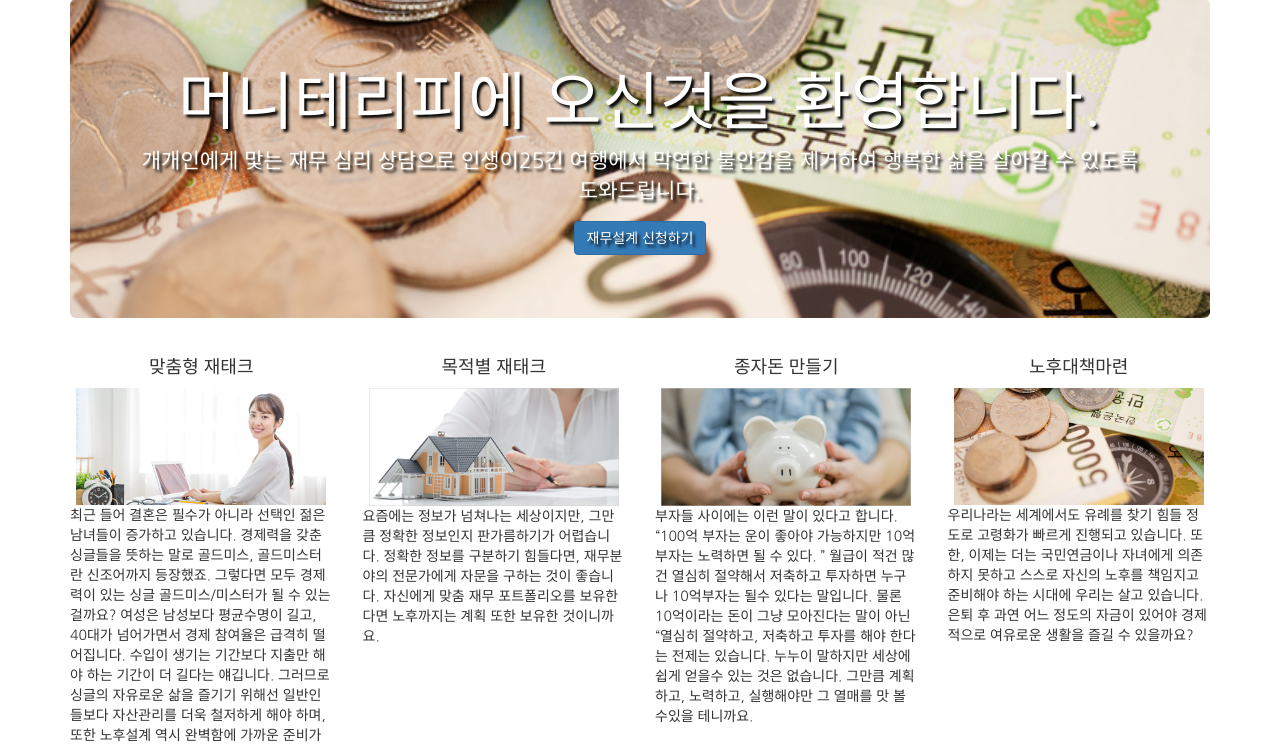
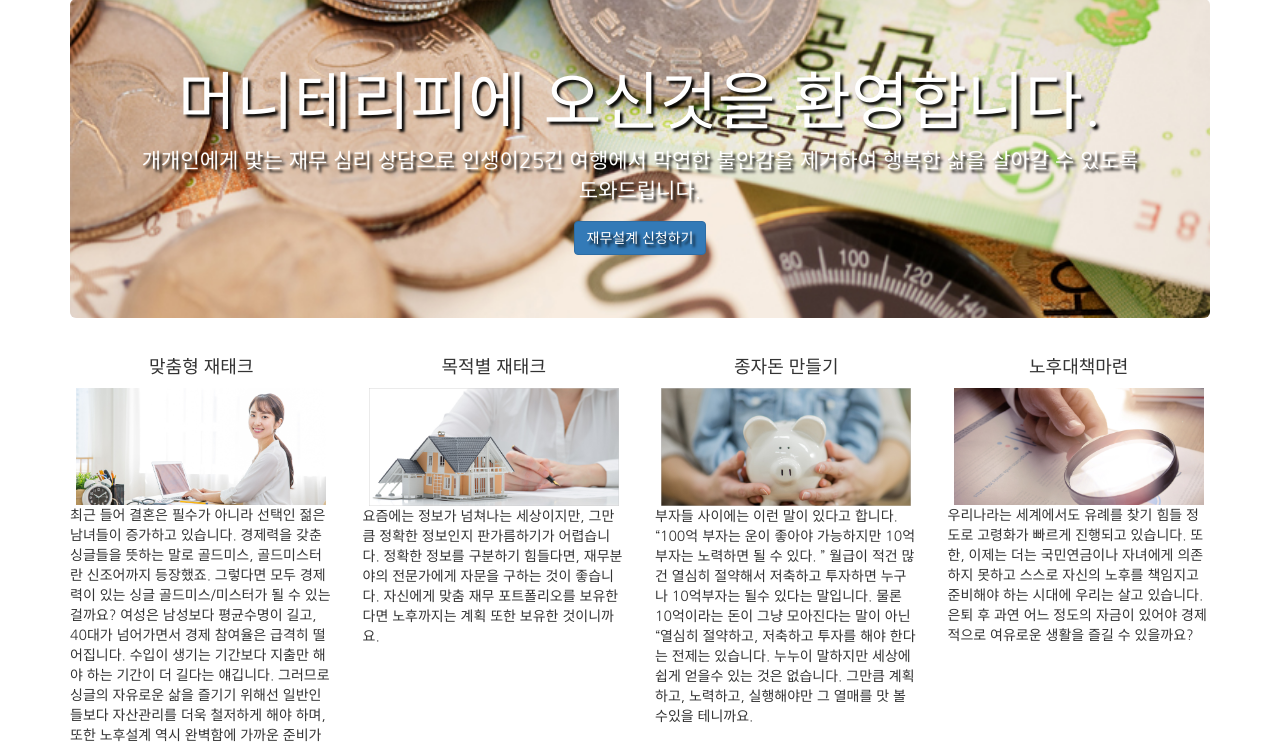
Before and after one commit to ydpdenny/fiananceblog, a Django app: page / in a window 1280 px wide. Shown: the part 73-818 px from the top of the page. Run offline with Django 3.2, Linux system fonts and the light colour scheme; some libraries are stand-ins or nearby versions.

Commit message:
first finance blog 2

```diff
--- a/finance/templates/finance/globalbuster.html
+++ b/finance/templates/finance/globalbuster.html
@@ -135,7 +135,7 @@
       </div>
       <div class="col-md-3">
         <h4>노후대책마련</h4>
-        <img src="{% static 'img/sub1_1_01.jpg' %}" width="250"></img>
+        <img src="{% static 'img/sub1_1_03.jpg' %}" width="250"></img>
         <p  style="text-align:left">우리나라는 세계에서도 유례를 찾기 힘들 정도로 고령화가 빠르게 진행되고 있습니다.
           또한, 이제는 더는 국민연금이나 자녀에게 의존하지 못하고 스스로 자신의 노후를 책임지고 준비해야 하는 시대에 우리는 살고 있습니다.
           은퇴 후 과연 어느 정도의 자금이 있어야 경제적으로 여유로운 생활을 즐길 수 있을까요?</p>
```
